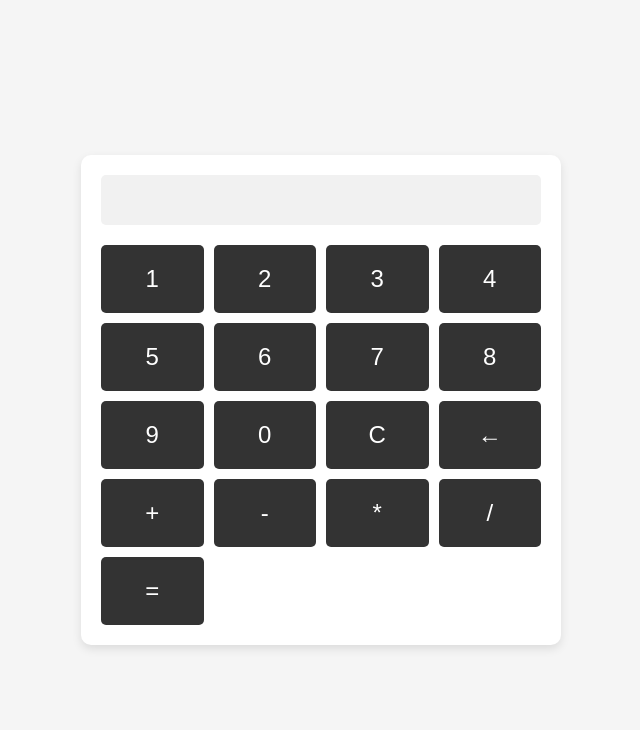
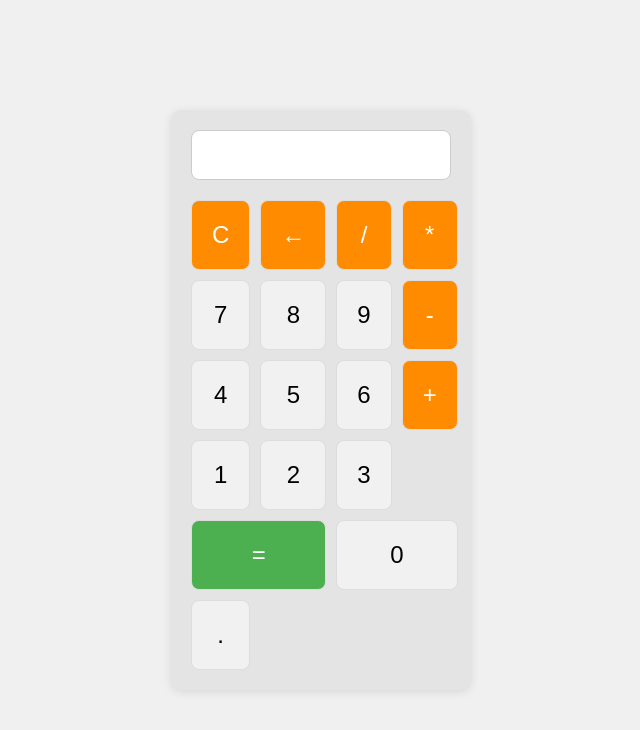
Before and after one commit to FlaviaTMessias/calculadora-git, a plain HTML site: page index.html in a window 1280 px wide. Shown: the whole page, without its empty margins (319-959 px from the left). Drawn offline with Linux system fonts and the light colour scheme.

Commit message:
segunda versao da calculadora

```diff
--- a/index.html
+++ b/index.html
@@ -3,30 +3,35 @@
 <head>
     <meta charset="UTF-8">
     <meta name="viewport" content="width=device-width, initial-scale=1.0">
-    <title>Calculadora Minimalista</title>
+    <title>Calculadora Estilo Windows</title>
     <link rel="stylesheet" href="styles.css">
 </head>
 <body>
     <div class="calculator">
         <input id="display" class="display" type="text" disabled>
         <div class="buttons">
+            <button class="btn operator" onclick="clearDisplay()">C</button>
+            <button class="btn operator" onclick="deleteLast()">←</button>
+            <button class="btn operator" onclick="appendOperator('/')">/</button>
+            <button class="btn operator" onclick="appendOperator('*')">*</button>
+
+            <button class="btn" onclick="appendNumber('7')">7</button>
+            <button class="btn" onclick="appendNumber('8')">8</button>
+            <button class="btn" onclick="appendNumber('9')">9</button>
+            <button class="btn operator" onclick="appendOperator('-')">-</button>
+
+            <button class="btn" onclick="appendNumber('4')">4</button>
+            <button class="btn" onclick="appendNumber('5')">5</button>
+            <button class="btn" onclick="appendNumber('6')">6</button>
+            <button class="btn operator" onclick="appendOperator('+')">+</button>
+
             <button class="btn" onclick="appendNumber('1')">1</button>
             <button class="btn" onclick="appendNumber('2')">2</button>
             <button class="btn" onclick="appendNumber('3')">3</button>
-            <button class="btn" onclick="appendNumber('4')">4</button>
-            <button class="btn" onclick="appendNumber('5')">5</button>
-            <button class="btn" onclick="appendNumber('6')">6</button>
-            <button class="btn" onclick="appendNumber('7')">7</button>
-            <button class="btn" onclick="appendNumber('8')">8</button>
-            <button class="btn" onclick="appendNumber('9')">9</button>
-            <button class="btn" onclick="appendNumber('0')">0</button>
-            <button class="btn" onclick="clearDisplay()">C</button>
-            <button class="btn" onclick="deleteLast()">←</button>
-            <button class="btn" onclick="appendOperator('+')">+</button>
-            <button class="btn" onclick="appendOperator('-')">-</button>
-            <button class="btn" onclick="appendOperator('*')">*</button>
-            <button class="btn" onclick="appendOperator('/')">/</button>
-            <button class="btn" onclick="calculate()">=</button>
+            <button class="btn equals" onclick="calculate()">=</button>
+
+            <button class="btn zero" onclick="appendNumber('0')">0</button>
+            <button class="btn" onclick="appendDot()">.</button>
         </div>
     </div>
 
--- a/script.js
+++ b/script.js
@@ -6,6 +6,12 @@ function appendNumber(number) {
 
 function appendOperator(operator) {
     display.value += operator;
+}
+
+function appendDot() {
+    if (!display.value.includes('.')) {
+        display.value += '.';
+    }
 }
 
 function clearDisplay() {
--- a/styles.css
+++ b/styles.css
@@ -5,19 +5,23 @@
 }
 
 body {
-    font-family: Arial, sans-serif;
+    font-family: 'Segoe UI', sans-serif;
+    background-color: #f0f0f0;
     display: flex;
     justify-content: center;
     align-items: center;
     height: 100vh;
-    background-color: #f5f5f5;
 }
 
 .calculator {
-    background-color: #fff;
+    width: 300px;
+    background-color: #e4e4e4;
+    border-radius: 10px;
+    box-shadow: 0 2px 10px rgba(0, 0, 0, 0.1);
     padding: 20px;
-    border-radius: 10px;
-    box-shadow: 0 4px 10px rgba(0, 0, 0, 0.1);
+    display: flex;
+    flex-direction: column;
+    justify-content: space-between;
 }
 
 .display {
@@ -25,11 +29,12 @@ body {
     height: 50px;
     font-size: 2rem;
     text-align: right;
-    border: none;
+    padding: 10px;
+    border: 1px solid #ccc;
+    border-radius: 8px;
+    background-color: white;
+    color: black;
     margin-bottom: 20px;
-    padding: 10px;
-    border-radius: 5px;
-    background-color: #f1f1f1;
 }
 
 .buttons {
@@ -41,18 +46,54 @@ body {
 .btn {
     padding: 20px;
     font-size: 1.5rem;
-    background-color: #333;
-    color: white;
-    border: none;
-    border-radius: 5px;
+    background-color: #f1f1f1;
+    border: 1px solid #ddd;
+    border-radius: 8px;
     cursor: pointer;
-    transition: background-color 0.3s;
+    transition: background-color 0.2s ease-in-out;
 }
 
 .btn:hover {
-    background-color: #555;
+    background-color: #d4d4d4;
 }
 
 .btn:active {
-    background-color: #777;
+    background-color: #ccc;
 }
+
+.operator {
+    background-color: #ff8c00;
+    color: white;
+}
+
+.operator:hover {
+    background-color: #e07b00;
+}
+
+.operator:active {
+    background-color: #cf6a00;
+}
+
+.equals {
+    background-color: #4caf50;
+    color: white;
+    grid-column: span 2;
+}
+
+.equals:hover {
+    background-color: #45a049;
+}
+
+.equals:active {
+    background-color: #388e3c;
+}
+
+.zero {
+    grid-column: span 2;
+}
+
+/* Estilo especial para o botão de + */
+.operator.plus {
+    font-size: 1.3rem;
+    vertical-align: text-bottom; /* Coloca o + um pouco abaixo do normal */
+}
```
